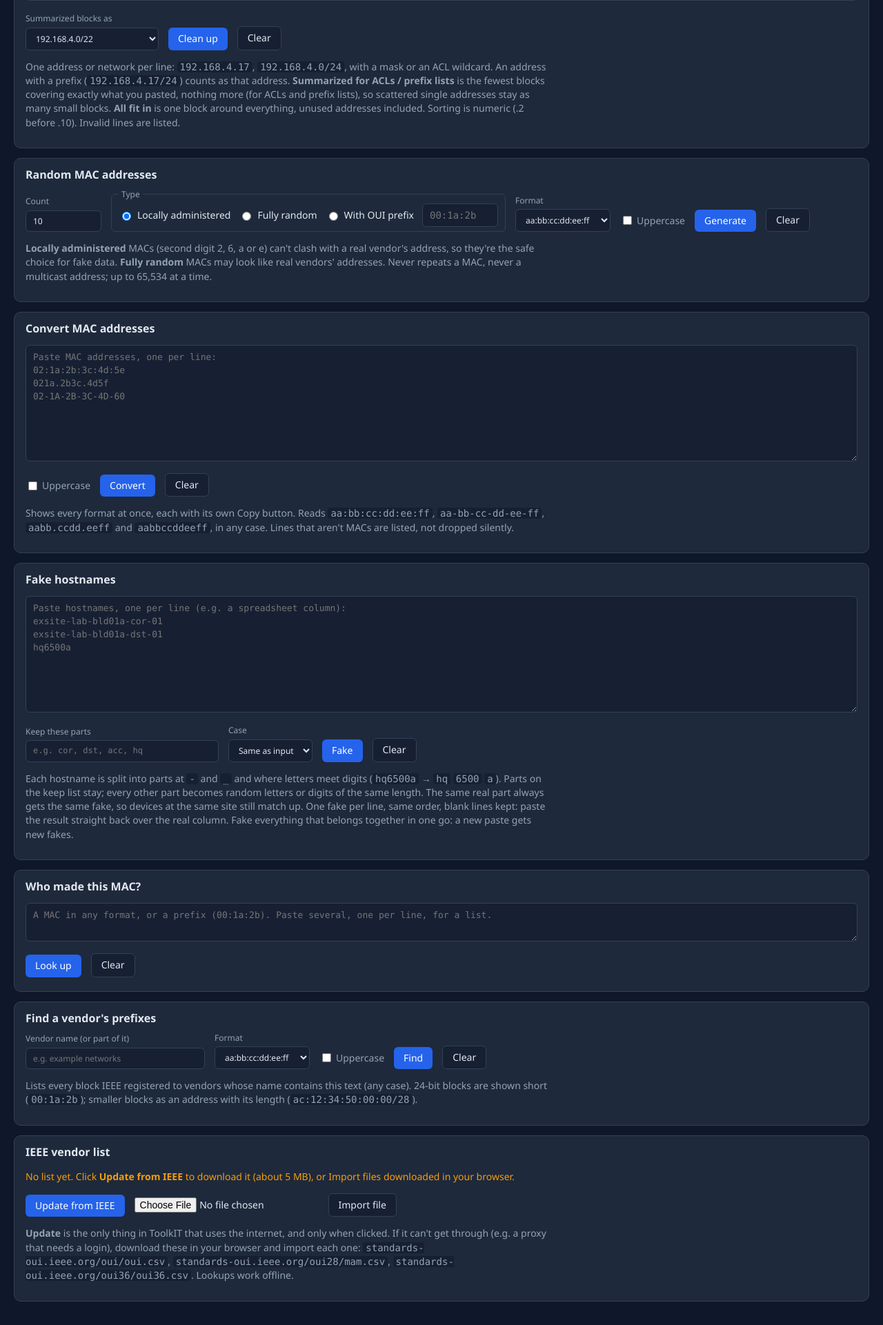
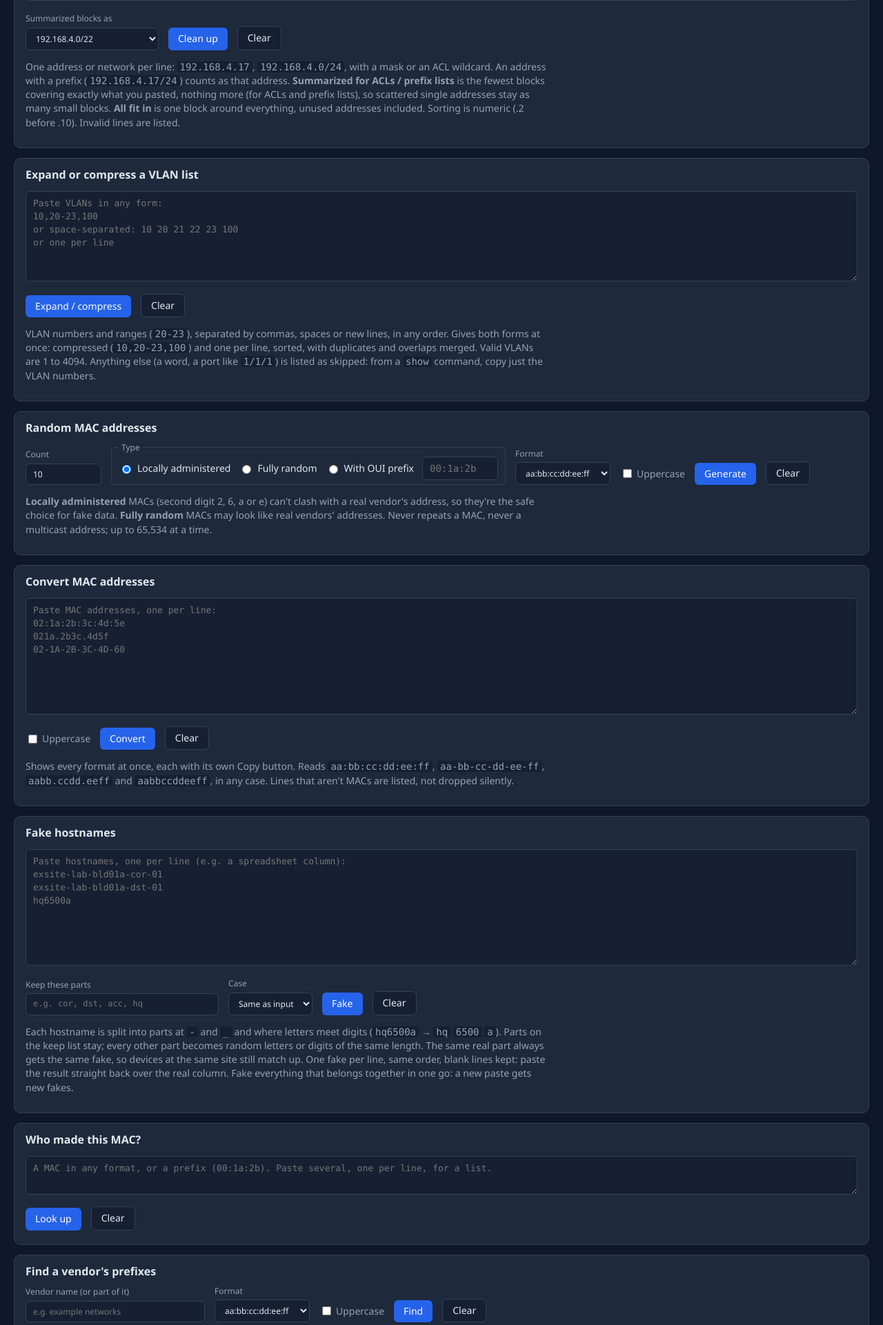
Before and after one commit to RedDirtBits/ToolkIT, a FastAPI app: template app/web/templates/index.html in a window 1280 px wide. Shown: the part 721-2642 px from the top of the page at 69% size. Run offline with FastAPI, Linux system fonts and the light colour scheme; the template is opened without the code that fills it, so the values that code supplies are empty; some libraries are stand-ins or nearby versions.

Commit message:
Add VLAN list tab (VLAN module 2)
A tab after the IP list cleanup: paste VLANs in any form and get them
compressed and one per line at once, with skipped items listed. The
compressed line is shown as page text that wraps only between items
(a text box wrapped it mid-number, e.g. "1" / "28-130"), while Copy and
Download use the exact one-line text from a hidden text box.

Co-Authored-By: Claude Opus 5.5 <noreply@anthropic.com>

```diff
--- a/app/main.py
+++ b/app/main.py
@@ -13,7 +13,7 @@ from fastapi.staticfiles import StaticFiles
 
 from app import settings
 from app.web.oui_state import OUIState
-from app.web.routes import convert, download, hosts, ip, iplist, mac, oui, pages, subnet
+from app.web.routes import convert, download, hosts, ip, iplist, mac, oui, pages, subnet, vlan
 from app.web.security import DEFAULT_ALLOWED_HOSTS, local_only_middleware
 
 STATIC_DIR = Path(__file__).parent / "web" / "static"
@@ -33,7 +33,7 @@ def create_app(allowed_hosts: set[str] | None = None, oui_state: OUIState | None
     app.mount("/static", StaticFiles(directory=STATIC_DIR), name="static")
 
     # Each routes file is a "router": a bundle of related pages.
-    for module in (pages, ip, subnet, iplist, mac, convert, hosts, oui, download):
+    for module in (pages, ip, subnet, iplist, vlan, mac, convert, hosts, oui, download):
         app.include_router(module.router)
 
     return app
--- a/app/web/responses.py
+++ b/app/web/responses.py
@@ -35,11 +35,15 @@ class OutputBlock:
     download  key into routes/download.py's FILE_NAMES; also makes the box's id unique
     lines     the output, one item per line
     title     heading over the box ("Colon"), or "" for none
+    wrap_at_commas  show the text as page text that wraps only after commas (the
+              VLAN list's one long compressed line), instead of a text box that
+              would wrap mid-number; Copy and Download still use the exact text
     """
 
     download: str
     lines: list[str]
     title: str = ""
+    wrap_at_commas: bool = False
 
 
 @dataclass
--- a/app/web/routes/download.py
+++ b/app/web/routes/download.py
@@ -31,6 +31,8 @@ FILE_NAMES = {
     "iplist-summary": "ip-summary.txt",
     "iplist-sorted": "ip-sorted.txt",
     "iplist-original": "ip-unique.txt",
+    "vlan-compressed": "vlans-compressed.txt",
+    "vlan-expanded": "vlans.txt",
 }
 
 # Results whose blank lines matter: the hostname faker's and the OUI lookup's
--- a/app/web/static/style.css
+++ b/app/web/static/style.css
@@ -135,6 +135,7 @@ mark { background: var(--mark); color: #111827; border-radius: 2px; }  /* no pad
 body:has(#tab-ip:checked) .tool:not(#tool-ip),
 body:has(#tab-subnet:checked) .tool:not(#tool-subnet),
 body:has(#tab-iplist:checked) .tool:not(#tool-iplist),
+body:has(#tab-vlan:checked) .tool:not(#tool-vlan),
 body:has(#tab-mac:checked) .tool:not(#tool-mac),
 body:has(#tab-convert:checked) .tool:not(#tool-convert),
 body:has(#tab-hosts:checked) .tool:not(#tool-hosts),
@@ -166,6 +167,14 @@ table.grid.details-table { width: auto; min-width: min(560px, 100%); margin: 8px
    browser stretch the whole table to full width. */
 .copy-cell { white-space: nowrap; }
 button.small { padding: 2px 10px; font-size: 12px; }
+
+/* --- VLAN list: the compressed result is one long line, shown as page text
+   that wraps only after commas (see wrap_at_commas in responses.py). Styled
+   like the output text boxes. */
+.wrapped-view { background: var(--panel-2); border: 1px solid var(--border); border-radius: 6px;
+  padding: 8px 10px; font: 13px/1.45 var(--mono); max-height: 24em; overflow-y: auto;
+  overflow-wrap: normal; user-select: all; }
+.wrapped-view .nowrap { white-space: nowrap; }
 fieldset.choices { display: flex; flex-wrap: wrap; align-items: center; gap: 12px; border: 1px solid var(--border); border-radius: 6px; padding: 4px 10px 6px; margin: 0; }
 fieldset.choices legend { color: var(--muted); font-size: 12px; padding: 0 4px; }
 fieldset.choices label { display: inline-flex; gap: 6px; align-items: center; }
--- a/app/web/templates/index.html
+++ b/app/web/templates/index.html
@@ -127,6 +127,33 @@
   </form>
   <div id="iplist-result" class="result">
     {% if iplist_result %}{% with result = iplist_result %}{% include "_result.html" %}{% endwith %}{% endif %}
+  </div>
+</section>
+
+{# ---- VLAN list ------------------------------------------------------------------ #}
+{% set f = vlan_form or {} %}
+<section class="tool" id="tool-vlan">
+  <form class="panel tool-form" method="post" action="/vlan"
+        hx-post="/vlan" hx-target="#vlan-result" hx-swap="innerHTML">
+    <h2>Expand or compress a VLAN list</h2>
+    {# Newline after ">" on purpose (see _result.html). #}
+    <textarea name="vlans" class="output paste" rows="6" spellcheck="false"
+              placeholder="Paste VLANs in any form:&#10;10,20-23,100&#10;or space-separated: 10 20 21 22 23 100&#10;or one per line">
+{{ f.vlans or '' }}</textarea>
+    <div class="fields">
+      <button type="submit">Expand / compress</button>
+      <button type="reset" class="secondary">Clear</button>
+    </div>
+    <p class="hint muted">
+      VLAN numbers and ranges (<code>20-23</code>), separated by commas, spaces or new lines, in any
+      order. Gives both forms at once: compressed (<code>10,20-23,100</code>) and one per line,
+      sorted, with duplicates and overlaps merged. Valid VLANs are 1 to 4094. Anything else (a word,
+      a port like <code>1/1/1</code>) is listed as skipped: from a <code>show</code> command, copy just
+      the VLAN numbers.
+    </p>
+  </form>
+  <div id="vlan-result" class="result">
+    {% if vlan_result %}{% with result = vlan_result %}{% include "_result.html" %}{% endwith %}{% endif %}
   </div>
 </section>
 
```
Also changed, not shown: app/web/routes/vlan.py (added, +54 -0 lines), app/web/templates/_result.html (+7 -1 lines), app/web/templating.py (+19 -0 lines), tests/test_web.py (+2 -2 lines), tests/test_web_vlan.py (added, +78 -0 lines), README.md.
